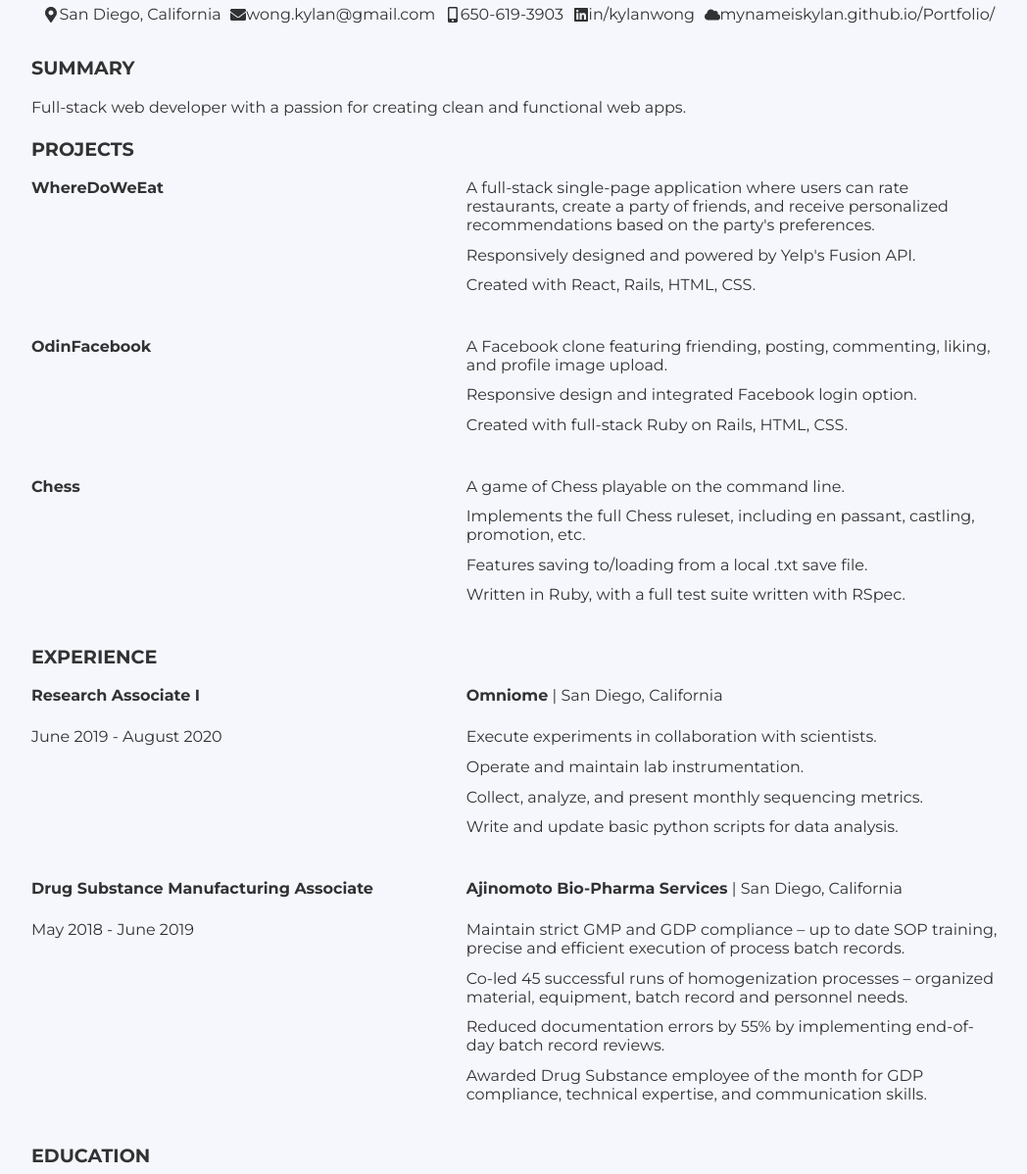
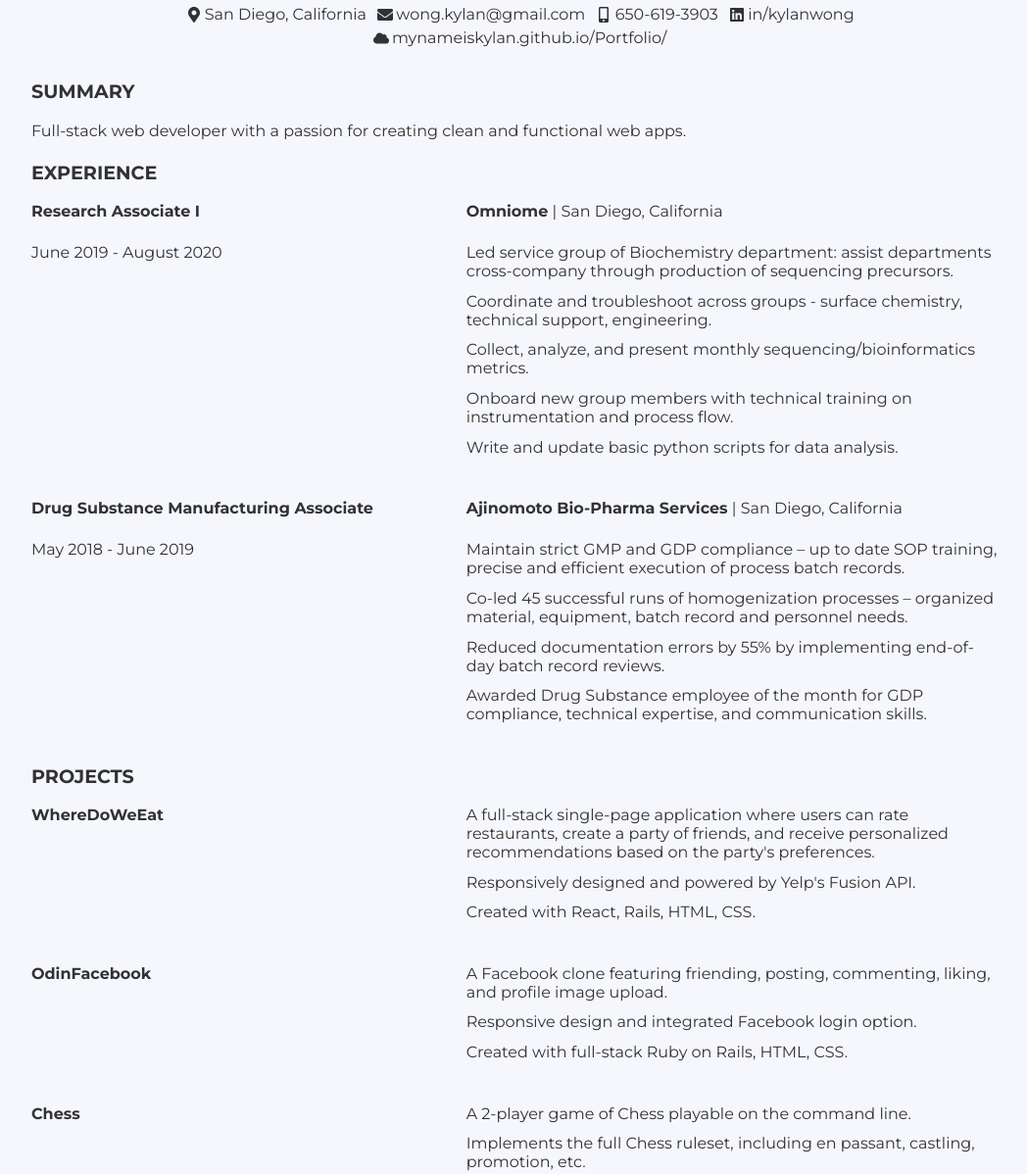
Before and after one commit to MynameisKylan/mynameiskylan.github.io, a Gatsby site: page /resume in a window 1280 px wide. Shown: the part 259-1457 px from the top of the page at 98% size, without its empty margins (115-1163 px from the left). Built offline with nearby package versions, Linux system fonts and the light colour scheme; Gatsby itself is replaced by a stand-in of ours.

Commit message:
tweak omniome description

```diff
--- a/src/pages/resume.js
+++ b/src/pages/resume.js
@@ -24,6 +24,12 @@ const DownloadLink = styled.a`
   }
 `
 
+const IconWrapper = styled.span`
+  margin: 0 0.2em;
+  display: flex;
+  align-items: center;
+`
+
 const Resume = styled.div`
   margin: auto;
   padding: 2em;
@@ -42,32 +48,32 @@ const ContactInfo = styled.div`
 const Info = styled.span`
   display: flex;
   align-items: center;
-  margin-left: 0.6em;
+  margin-left: 0.5em;
 `
 
 const Job = styled.div`
   display: flex;
   justify-content: space-between;
-  margin-bottom:2em;
+  margin-bottom: 2em;
 
-  @media (max-width:700px) {
-    flex-direction:column;
+  @media (max-width: 700px) {
+    flex-direction: column;
   }
 `
 
 const Title = styled.div`
   width: 40%;
 
-  @media (max-width:700px) {
-    width:100%;
+  @media (max-width: 700px) {
+    width: 100%;
   }
 `
 
 const Description = styled.div`
-  width:55%;
+  width: 55%;
 
-  @media (max-width:700px) {
-    width:100%;
+  @media (max-width: 700px) {
+    width: 100%;
   }
 `
 
@@ -76,24 +82,35 @@ const resume = () => {
     <Layout active="resume">
       <div style={{ textAlign: "center", marginTop: 3 + "em" }}>
         <DownloadLink href={resumeFile} download="Kylan_Wong_Web_Developer">
-          <FaFileDownload /> Download As PDF
+          <FaFileDownload />
+          Download As PDF
         </DownloadLink>
       </div>
       <Resume>
         <h3>Kylan Wong</h3>
         <ContactInfo>
           <Info>
-            <FaMapMarkerAlt /> San Diego, California
+            <IconWrapper>
+              <FaMapMarkerAlt />
+            </IconWrapper>
+            San Diego, California
           </Info>
           <Info>
-            <FaEnvelope />{" "}
+            <IconWrapper>
+              <FaEnvelope />
+            </IconWrapper>
             <a href="mailto: wong.kylan@gmail.com">wong.kylan@gmail.com</a>
           </Info>
           <Info>
-            <FaMobileAlt /> 650-619-3903
+            <IconWrapper>
+              <FaMobileAlt />
+            </IconWrapper>
+            650-619-3903
           </Info>
           <Info>
-            <FaLinkedin />{" "}
+            <IconWrapper>
+              <FaLinkedin />
+            </IconWrapper>
             <a
               href="https://www.linkedin.com/in/kylanwong/"
               target="_blank"
@@ -103,7 +120,9 @@ const resume = () => {
             </a>
           </Info>
           <Info>
-            <FaCloud />{" "}
+            <IconWrapper>
+              <FaCloud />
+            </IconWrapper>
             <a
               href="https://mynameiskylan.github.io/Portfolio/"
               target="_blank"
@@ -113,20 +132,104 @@ const resume = () => {
             </a>
           </Info>
         </ContactInfo>
-        <h4><b>SUMMARY</b></h4>
+        <h4>
+          <b>SUMMARY</b>
+        </h4>
         <p>
           Full-stack web developer with a passion for creating clean and
           functional web apps.{" "}
         </p>
-        <h4><b>PROJECTS</b></h4>
+
+        <h4>
+          <b>EXPERIENCE</b>
+        </h4>
         <div>
           <Job>
             <Title>
-              <p><b>WhereDoWeEat</b></p>
+              <p>
+                <b>Research Associate I</b>
+              </p>
+              <p>June 2019 - August 2020</p>
             </Title>
             <Description>
-            <ul>
-                <li>A full-stack single-page application where users can rate restaurants, create a party of friends, and receive personalized recommendations based on the party's preferences.</li>
+              <p>
+                <b>Omniome</b> | San Diego, California
+              </p>
+              <ul>
+                <li>
+                  Led service group of Biochemistry department: assist
+                  departments cross-company through production of sequencing
+                  precursors.
+                </li>
+                <li>
+                  Coordinate and troubleshoot across groups - surface chemistry,
+                  technical support, engineering.
+                </li>
+                <li>
+                  Collect, analyze, and present monthly
+                  sequencing/bioinformatics metrics.
+                </li>
+                <li>
+                  Onboard new group members with technical training on
+                  instrumentation and process flow.
+                </li>
+                <li>
+                  Write and update basic python scripts for data analysis.
+                </li>
+              </ul>
+            </Description>
+          </Job>
+          <Job>
+            <Title>
+              <p>
+                <b>Drug Substance Manufacturing Associate</b>
+              </p>
+              <p>May 2018 - June 2019</p>
+            </Title>
+            <Description>
+              <p>
+                <b>Ajinomoto Bio-Pharma Services</b> | San Diego, California
+              </p>
+              <ul>
+                <li>
+                  Maintain strict GMP and GDP compliance – up to date SOP
+                  training, precise and efficient execution of process batch
+                  records.
+                </li>
+                <li>
+                  Co-led 45 successful runs of homogenization processes –
+                  organized material, equipment, batch record and personnel
+                  needs.
+                </li>
+                <li>
+                  Reduced documentation errors by 55% by implementing end-of-day
+                  batch record reviews.
+                </li>
+                <li>
+                  Awarded Drug Substance employee of the month for GDP
+                  compliance, technical expertise, and communication skills.
+                </li>
+              </ul>
+            </Description>
+          </Job>
+        </div>
+        <h4>
+          <b>PROJECTS</b>
+        </h4>
+        <div>
+          <Job>
+            <Title>
+              <p>
+                <b>WhereDoWeEat</b>
+              </p>
+            </Title>
+            <Description>
+              <ul>
+                <li>
+                  A full-stack single-page application where users can rate
+                  restaurants, create a party of friends, and receive
+                  personalized recommendations based on the party's preferences.
+                </li>
                 <li>Responsively designed and powered by Yelp's Fusion API.</li>
                 <li>Created with React, Rails, HTML, CSS.</li>
               </ul>
@@ -134,11 +237,16 @@ const resume = () => {
           </Job>
           <Job>
             <Title>
-              <p><b>OdinFacebook</b></p>
+              <p>
+                <b>OdinFacebook</b>
+              </p>
             </Title>
             <Description>
-            <ul>
-                <li>A Facebook clone featuring friending, posting, commenting, liking, and profile image upload.</li>
+              <ul>
+                <li>
+                  A Facebook clone featuring friending, posting, commenting,
+                  liking, and profile image upload.
+                </li>
                 <li>Responsive design and integrated Facebook login option.</li>
                 <li>Created with full-stack Ruby on Rails, HTML, CSS.</li>
               </ul>
@@ -146,65 +254,51 @@ const resume = () => {
           </Job>
           <Job>
             <Title>
-              <p><b>Chess</b></p>
+              <p>
+                <b>Chess</b>
+              </p>
             </Title>
             <Description>
-            <ul>
-                <li>A game of Chess playable on the command line.</li>
-                <li>Implements the full Chess ruleset, including en passant, castling, promotion, etc.</li>
+              <ul>
+                <li>A 2-player game of Chess playable on the command line.</li>
+                <li>
+                  Implements the full Chess ruleset, including en passant,
+                  castling, promotion, etc.
+                </li>
                 <li>Features saving to/loading from a local .txt save file.</li>
-                <li>Written in Ruby, with a full test suite written with RSpec.</li>
+                <li>
+                  Written in Ruby, with a full test suite written with RSpec.
+                </li>
               </ul>
             </Description>
           </Job>
         </div>
-        <h4><b>EXPERIENCE</b></h4>
+        <h4>
+          <b>EDUCATION</b>
+        </h4>
         <div>
           <Job>
             <Title>
-              <p><b>Research Associate I</b></p>
-              <p>June 2019 - August 2020</p>
+              <p>
+                <b>B.S. Biochemistry and Cell Biology</b>
+              </p>
             </Title>
             <Description>
-              <p><b>Omniome</b> | San Diego, California</p>
-              <ul>
-                <li>Execute experiments in collaboration with scientists.</li>
-                <li>Operate and maintain lab instrumentation.</li>
-                <li>Collect, analyze, and present monthly sequencing metrics.</li>
-                <li>Write and update basic python scripts for data analysis.</li>
-              </ul>
-            </Description>
-          </Job>
-          <Job>
-            <Title>
-              <p><b>Drug Substance Manufacturing Associate</b></p>
-              <p>May 2018 - June 2019</p>
-            </Title>
-            <Description>
-              <p><b>Ajinomoto Bio-Pharma Services</b> | San Diego, California</p>
-              <ul>
-                <li>Maintain strict GMP and GDP compliance – up to date SOP training, precise and efficient execution of process batch records.</li>
-                <li>Co-led 45 successful runs of homogenization processes – organized material, equipment, batch record and personnel needs.</li>
-                <li>Reduced documentation errors by 55% by implementing end-of-day batch record reviews.</li>
-                <li>Awarded Drug Substance employee of the month for GDP compliance, technical expertise, and communication skills.</li>
-              </ul>
-            </Description>
-          </Job>
-        </div>
-        <h4><b>EDUCATION</b></h4>
-        <div>
-          <Job>
-            <Title><p><b>B.S. Biochemistry and Cell Biology</b></p></Title>
-            <Description>
-              <p><b>University of California, San Diego</b></p>
+              <p>
+                <b>University of California, San Diego</b>
+              </p>
               <p>San Diego, CA | 2018</p>
             </Description>
           </Job>
         </div>
-        <h4><b>SKILLS</b></h4>
+        <h4>
+          <b>SKILLS</b>
+        </h4>
         <div>
           <ul>
-            <li>Front-End: Reactjs, Javascript, HTML, CSS, Responsive Design</li>
+            <li>
+              Front-End: Reactjs, Javascript, HTML, CSS, Responsive Design
+            </li>
             <li>Back-End: Ruby, Ruby On Rails</li>
             <li>Version Control: Git</li>
             <li>HTTP/AJAX Requests, Asynchronous Programming</li>
```
Also changed, not shown: 1 other file.
